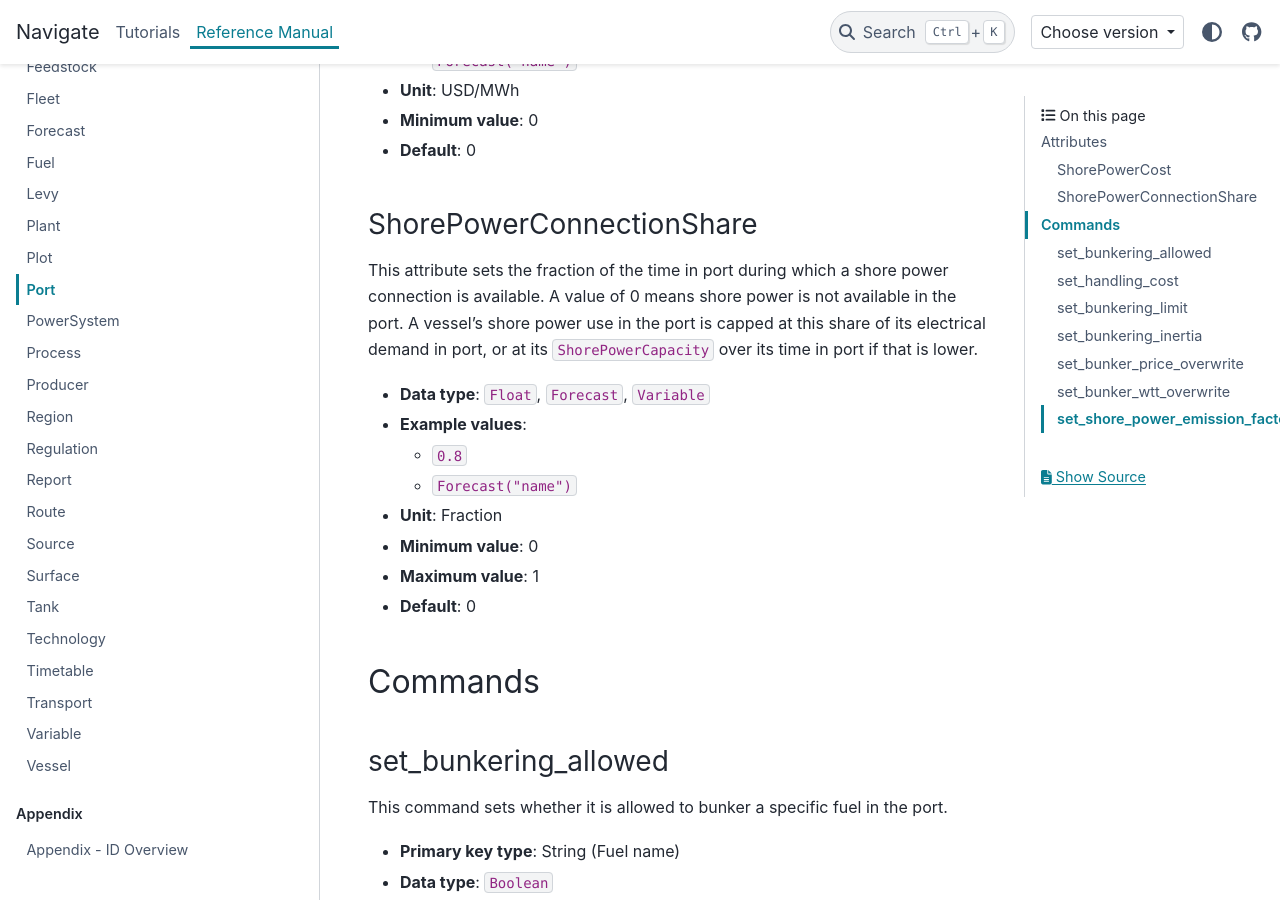
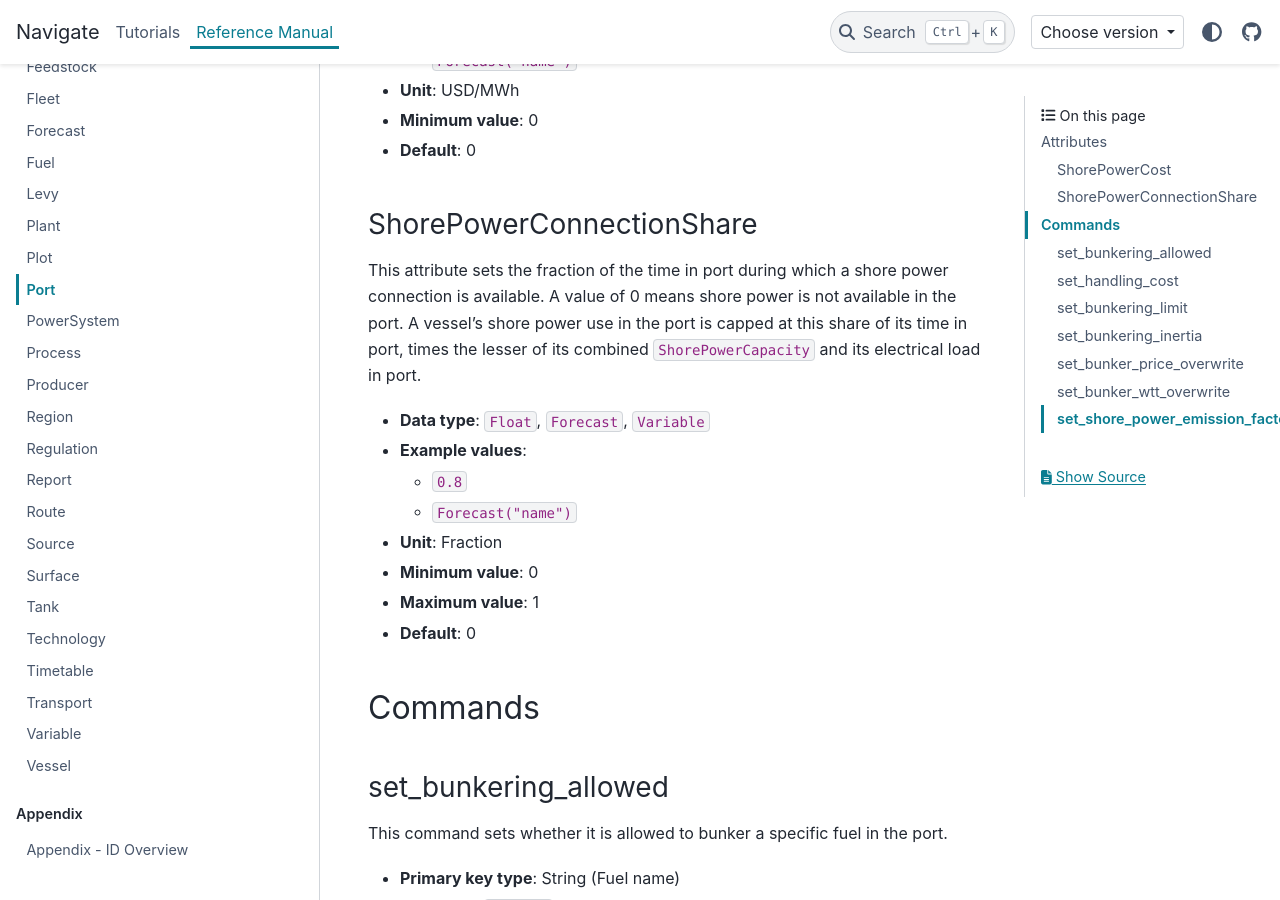
Before and after one commit to zerocarbonshipping/navigate-zcs, a Sphinx documentation site: the page built from docs/reference_manual/port.md, in a window 1280 px wide and 900 px high, scrolled down 851 px. Built offline with Sphinx 7.4.7 and the PyData theme 0.15.4, drawn with Linux system fonts in a browser that asks for light colours.

Commit message:
Limit shore power to the connected share of port time at capacity too
ShorePowerConnectionShare is the fraction of the time in port during
which a connection is available, and the electrical load in port is a
constant net load over that same time. The shore-power bound applied the
share to the load term only, so where the vessel's shore-power capacity
was below its load, the capacity term let the vessel draw at capacity for
the whole time in port. The bound is now the connection share times the
lesser of the capacity over the time in port and the electrical demand in
port. The reference manual pages and setter docstrings of
ShorePowerConnectionShare and ShorePowerCapacity describe the new cap.

Fixes #372

Co-Authored-By: Claude Opus 5.5 <noreply@anthropic.com>

```diff
--- a/docs/reference_manual/port.md
+++ b/docs/reference_manual/port.md
@@ -38,7 +38,7 @@ This attribute sets the shore power electricity tariff in the port in USD/MWh. I
 
 ### ShorePowerConnectionShare
 
-This attribute sets the fraction of the time in port during which a shore power connection is available. A value of 0 means shore power is not available in the port. A vessel's shore power use in the port is capped at this share of its electrical demand in port, or at its `ShorePowerCapacity` over its time in port if that is lower.
+This attribute sets the fraction of the time in port during which a shore power connection is available. A value of 0 means shore power is not available in the port. A vessel's shore power use in the port is capped at this share of its time in port, times the lesser of its combined `ShorePowerCapacity` and its electrical load in port.
 
 * **Data type**: `Float`, `Forecast`, `Variable`
 * **Example values**:
```
Also changed, not shown: CHANGELOG.md (+4 -0 lines), docs/reference_manual/technology.md (+1 -1 lines), 3 other files.
